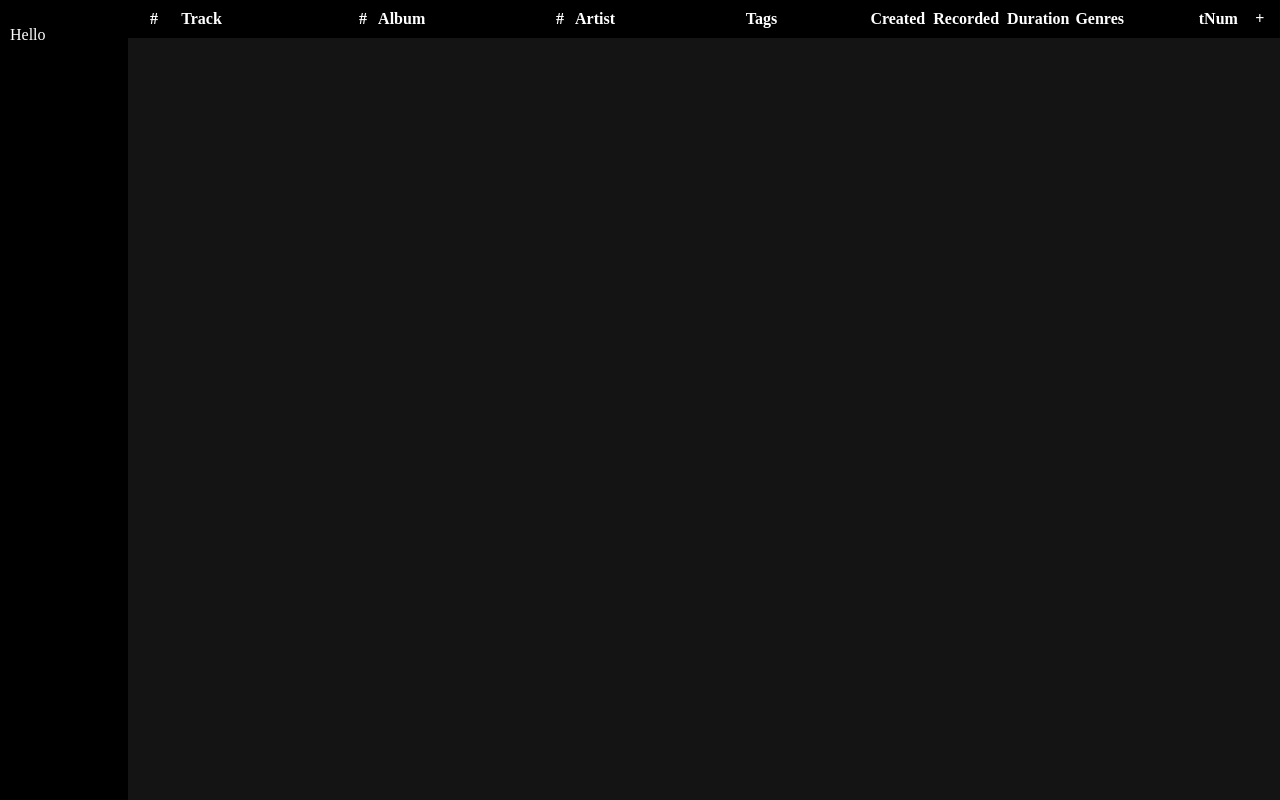
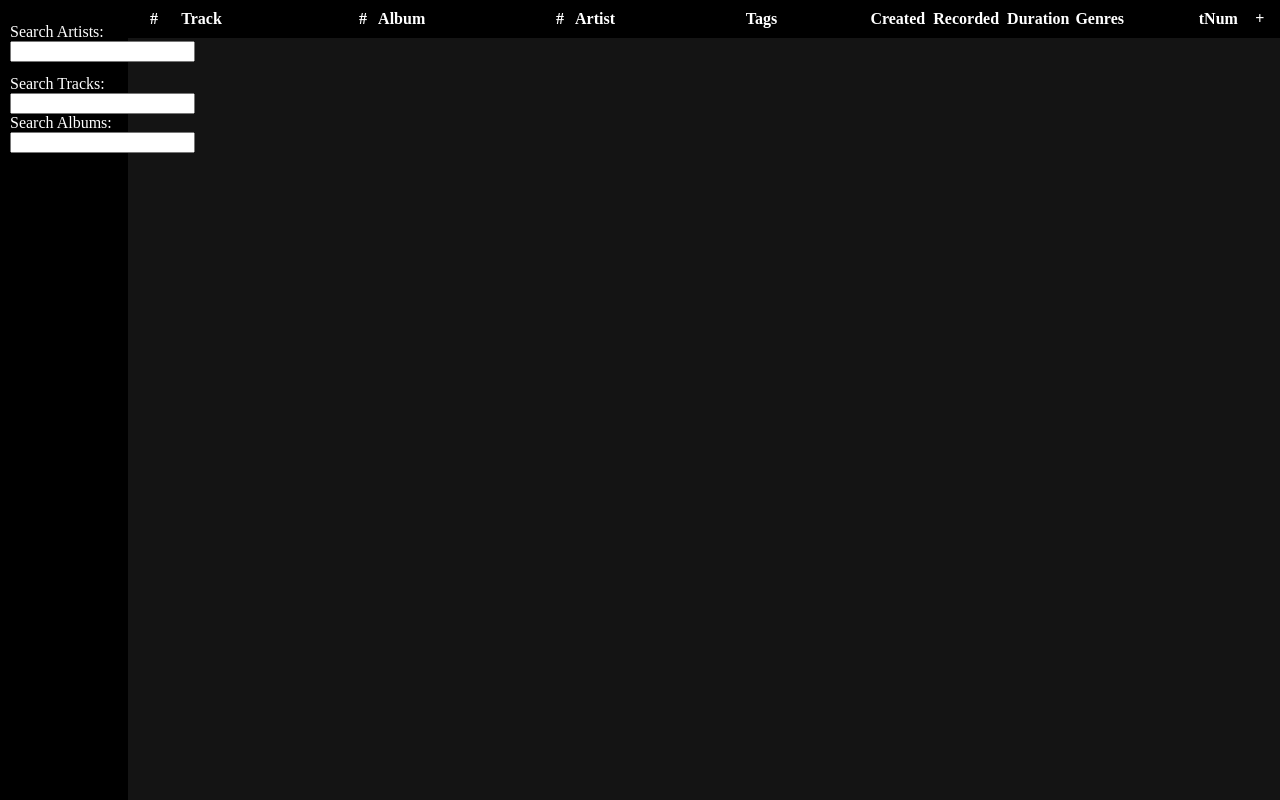
Before and after one commit to Gabe-o/Song-Organizer, a website: page static/index.html in a window 1280 px wide. Drawn offline with Linux system fonts and the light colour scheme.

Commit message:
added forms for searching

```diff
--- a/static/index.html
+++ b/static/index.html
@@ -7,7 +7,16 @@
     </head>
     <body>
         <div class="sideBar">
-            <p>Hello</p>
+            <form id="artistSearch">
+                <label for="artistInput">Search Artists:</label><br>
+                <input type="text" id="artistInput" name="artistName"><br>
+            </form>
+            <form id="trackSearch">
+                <label for="trackInput">Search Tracks:</label><br>
+                <input type="text" id="trackInput" name="trackTitle"><br>
+                <label for="albumInput">Search Albums:</label><br>
+                <input type="text" id="albumInput" name="albumName"><br>
+            </form>
         </div>
         <div class="songDisplay">
             <table>
@@ -27,6 +36,7 @@
                     <td class="addToList"></td>
                 </tr>
             </table>
+        </div>
         <div class="topBar">
             <table>
                 <tr>
--- a/static/style.css
+++ b/static/style.css
@@ -5,6 +5,10 @@
 body {
     background-color: rgb(20, 20, 20);
     color: white;
+}
+
+form {
+    margin-top: 1vmax;
 }
 
 div.songDisplay {
```
